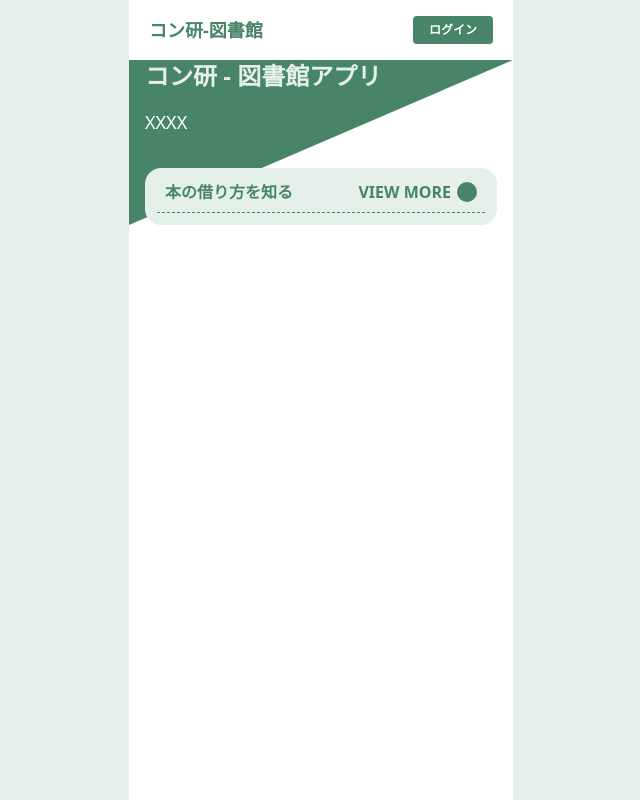
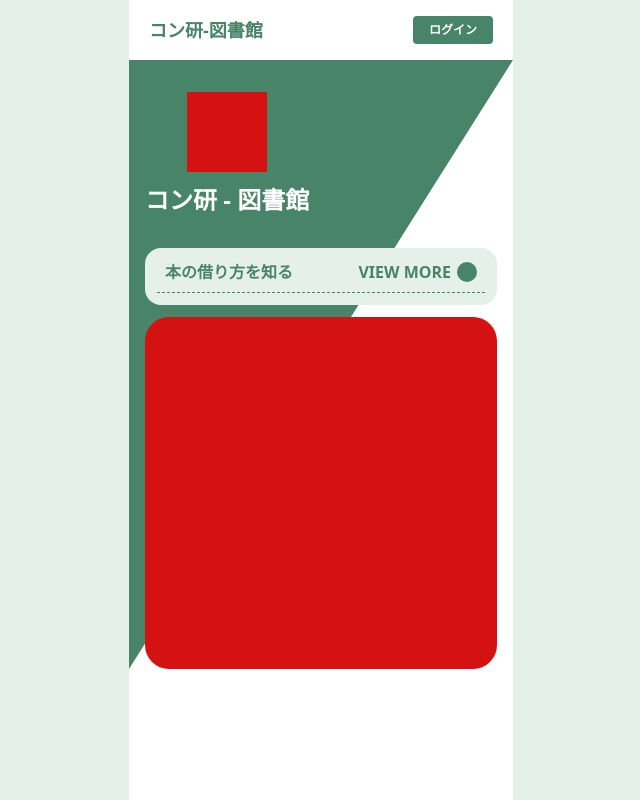
Before and after one commit to kurakke/library, a Next.js app: page / in a window 1280 px wide. Shown: the whole page, without its empty margins (319-959 px from the left). Built offline with nearby package versions, Linux system fonts and the light colour scheme.

Commit message:
create hero ui

```diff
--- a/src/ui/pages/Root/index.tsx
+++ b/src/ui/pages/Root/index.tsx
@@ -14,9 +14,11 @@ export const RootPage = (props: Props) => {
     return (
         <DefaultLayout>
             <TriangleWrapper>
-                <div className="w-full px-16">
-                    <h1 className="mb-16  text-2xl font-bold text-brand-green-light">コン研 - 図書館アプリ</h1>
-                    <p className="mb-28 text-white text-sm lg:text-lg">XXXX</p>
+                <div className="w-full  px-16">
+                    <div className="flex flex-col items-center mt-32 w-fit">
+                        <div className="w-80 h-80 bg-expressive-red mb-12"/>
+                        <h1 className="text-2xl font-bold text-white">コン研 - 図書館</h1>
+                    </div>
                     <div className="w-full bg-brand-green-light rounded-2xl mt-32 p-12">
                         <div className="border-b border-dashed w-full justify-center px-8 pb-8 flex justify-between">
                             <p className="font-black">本の借り方を知る</p>
@@ -26,6 +28,7 @@ export const RootPage = (props: Props) => {
                             </div>
                         </div>
                     </div>
+                    <div className="w-full aspect-square bg-expressive-red rounded-3xl mt-12"/>
                 </div>
             </TriangleWrapper>
         </DefaultLayout>
```
